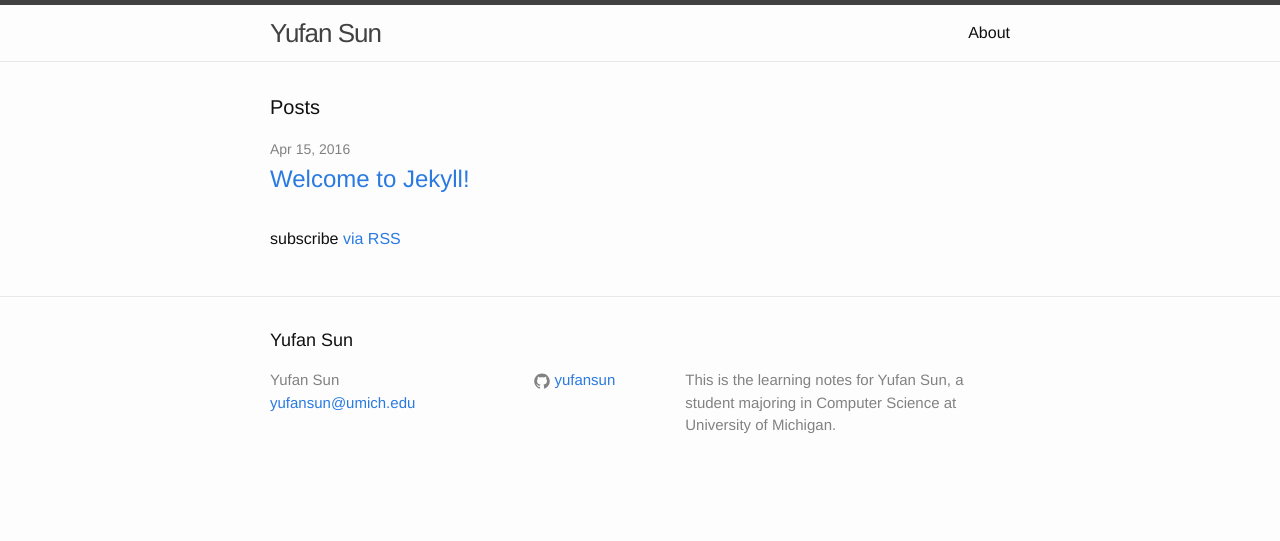
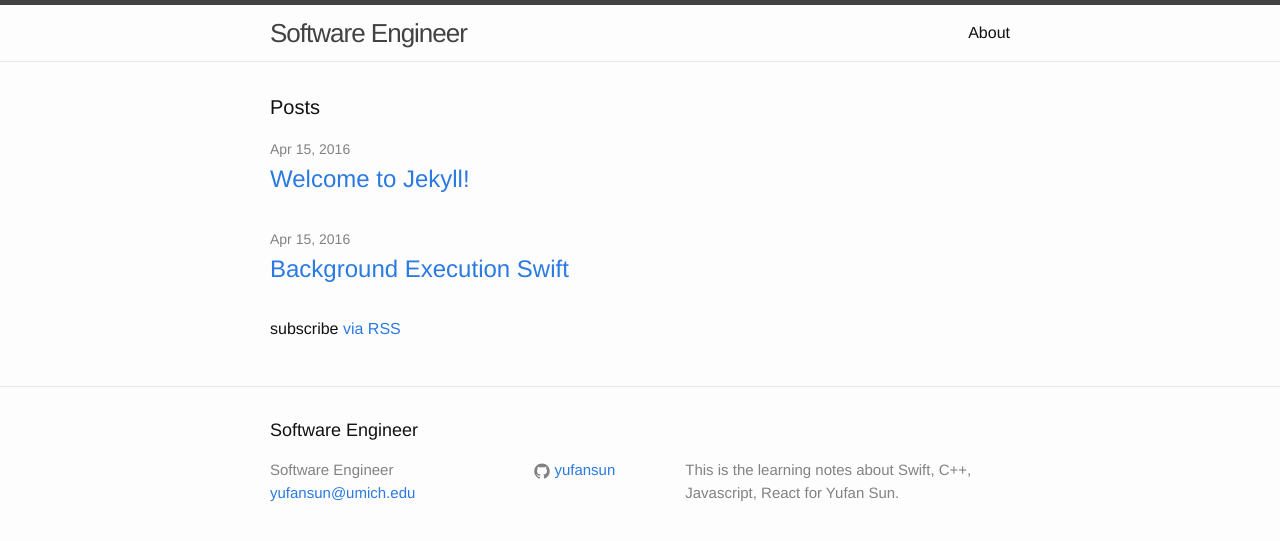
Before and after one commit to yufansun/yufansun.github.io, a Jekyll site: the page built from index.html, in a window 1280 px wide. Shown: the top 541 px of the page. Built offline with Jekyll 4.4.1, drawn with Linux system fonts in a browser that asks for light colours.

```diff
--- a/_config.yml
+++ b/_config.yml
@@ -6,12 +6,11 @@
 # 'jekyll serve'. If you change this file, please restart the server process.
 
 # Site settings
-title: Yufan Sun
+title: Software Engineer
 email: yufansun@umich.edu
 description: > # this means to ignore newlines until "baseurl:"
-  This is the learning notes for Yufan Sun, a student majoring in
-  Computer Science at University of Michigan.
-baseurl: "" # the subpath of your site, e.g. /blog
+  This is the learning notes about Swift, C++, Javascript, React for Yufan Sun.
+baseurl: "/blog" # the subpath of your site, e.g. /blog
 url: "http://yufansun.github.io" # the base hostname & protocol for your site
 twitter_username:
 github_username:  yufansun
```
Also changed, not shown: _posts/2016-04-14-background-execution-swift.markdown (added, +26 -0 lines).
